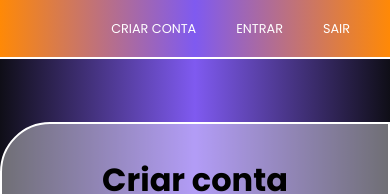
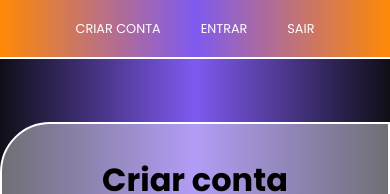
Before and after one commit to MatheusCGimenez/firebase_project, a React (Vite) app: page / in a window 390 px wide. Shown: the top 194 px of the page. Built offline with nearby package versions, Linux system fonts and the light colour scheme.

Commit message:
att responsivo

```diff
--- a/src/components/Navbar.module.css
+++ b/src/components/Navbar.module.css
@@ -50,8 +50,8 @@
 /* RESPONSIVO */
 
 @media (min-width: 320px) {
-  .nav ul li {
-    align-self: center;
+  .nav {
+    justify-content: center;
   }
 }
 
```
